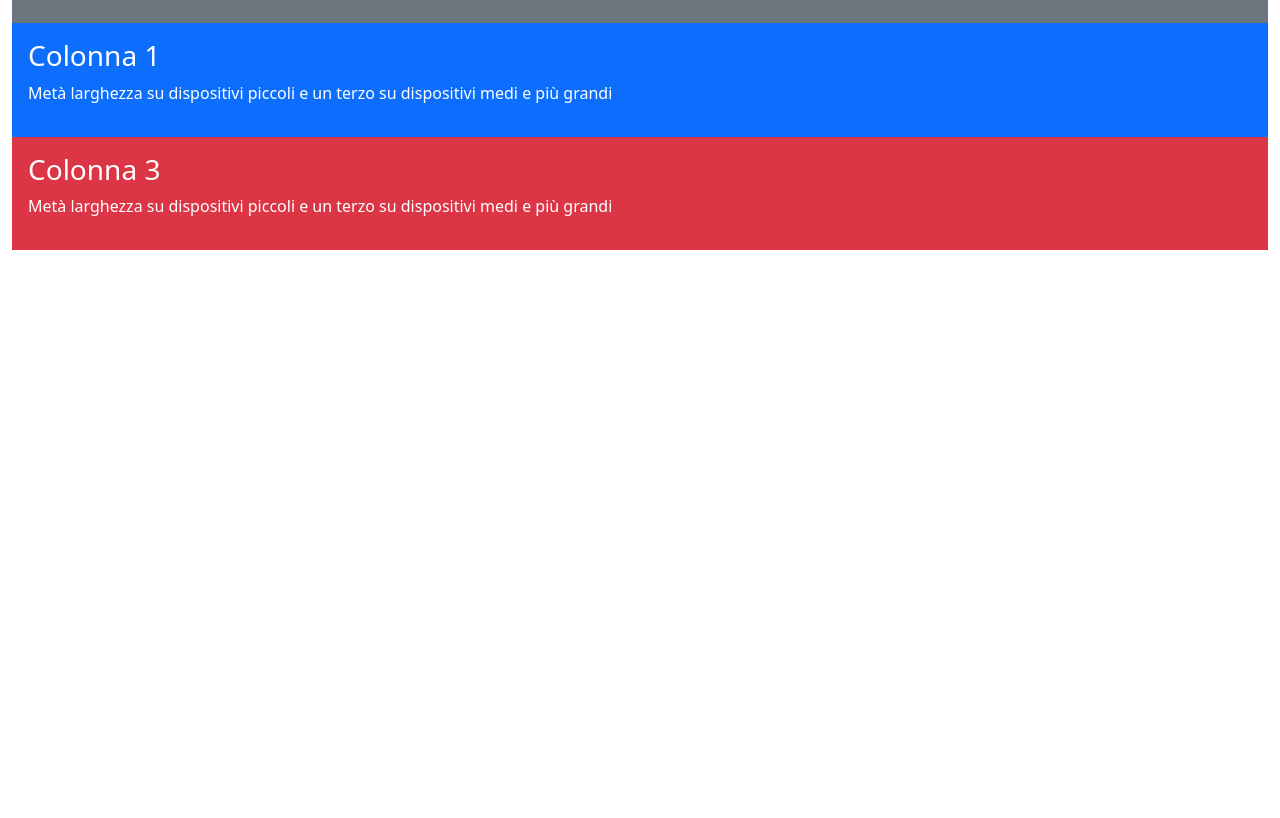
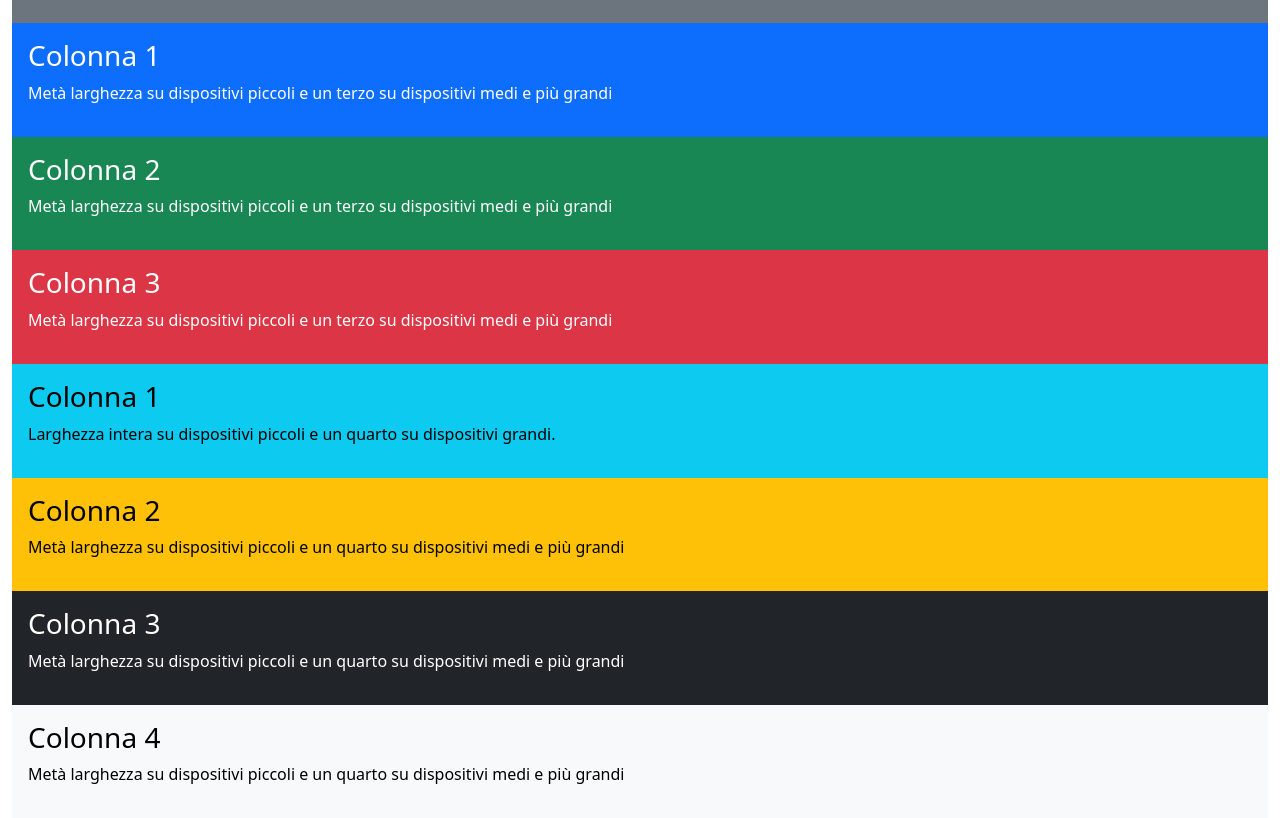
Before and after one commit to giovanbattista-web/htmlcss-bootstrap-layout, a plain HTML site: page index.html in a window 1280 px wide. Shown: the part 300-1118 px from the top of the page. Before the commit the page ends 800 px from the top, so only its background shows below. Drawn offline with nearby package versions, Linux system fonts and the light colour scheme.

Commit message:
[UPD] BLOCCHI COLORATI

```diff
--- a/index.html
+++ b/index.html
@@ -37,6 +37,10 @@
          <div class="row">
              <div class="col-6"></div>
          </div>
+         <div class="text-bg-success p-3">
+            <h3>Colonna 2</h3>
+            <p>Metà larghezza su dispositivi piccoli e un terzo su dispositivi medi e più grandi</p>
+         </div>
          <div class="row">
             <div class="col-6"></div>
          </div>
@@ -48,6 +52,37 @@
              <div class="col-12"></div>
          </div>
 
+         <div class="text-bg-info p-3">
+            <h3>Colonna 1</h3>
+            <p>Larghezza intera su dispositivi piccoli e un quarto su dispositivi grandi.</p>
+         </div>
+         <div class="row">
+           <div class="col-6"></div>
+         </div>
+         <div class="text-bg-warning p-3">
+           <h3>Colonna 2</h3>
+           <p>Metà larghezza su dispositivi piccoli e un quarto su dispositivi medi e più grandi</p>
+         </div>
+         <div class="row">
+           <div class="col-6"></div>
+         </div>
+         <div class="text-bg-dark p-3">
+          <h3>Colonna 3</h3>
+          <p>Metà larghezza su dispositivi piccoli e un quarto su dispositivi medi e più grandi</p>
+         </div>
+         <div class="row">
+          <div class="col-6"></div>
+         </div>
+         <div class="text-bg-light p-3">
+          <h3>Colonna 4</h3>
+          <p>Metà larghezza su dispositivi piccoli e un quarto su dispositivi medi e più grandi</p>
+         </div>
+         <div class="row">
+           <div class="col-6"></div>
+         </div>
+
+
+
 
 
      </div>
```
Lines whose indentation alone changed are shown as unchanged.
